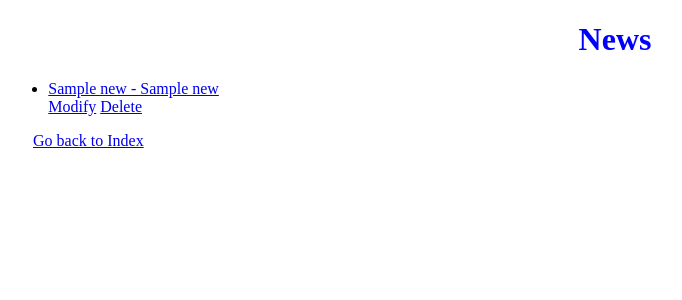
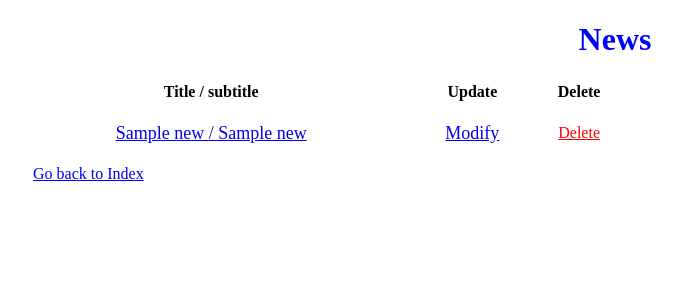
Before and after one commit to alesualam/Gymkana-formacion-Django, a Django app: page /v1/news/ in a window 1280 px wide. Shown: the top 300 px of the page, without its empty margins (25-707 px from the left). Run offline with Django 3.2, Linux system fonts and the light colour scheme; tables that the repository leaves empty hold one stand-in row (values such as "Sample post").

Commit message:
NEWS-Delete-fixed

```diff
--- a/gymk/settings.py
+++ b/gymk/settings.py
@@ -1,11 +1,8 @@
 """
 Django settings for gymk project.
-
 Generated by 'django-admin startproject' using Django 1.11.
-
 For more information on this file, see
 https://docs.djangoproject.com/en/1.11/topics/settings/
-
 For the full list of settings and their values, see
 https://docs.djangoproject.com/en/1.11/ref/settings/
 """
--- a/myapp/forms.py
+++ b/myapp/forms.py
@@ -15,6 +15,8 @@ class PostForm(forms.ModelForm):
         exclude = ('publish_date',)
 
     def clean_image(self):
+
+        import ipdb; ipdb.set_trace()
         image = self.cleaned_data.get('image', False)
         if image == settings.IMAGE_DEFAULT:
             return image
--- a/myapp/models.py
+++ b/myapp/models.py
@@ -1,6 +1,8 @@
 from django.db import models
 
 from django.core.validators import FileExtensionValidator
+
+from django.conf import settings
 
 import os
 
@@ -23,7 +25,7 @@ class BaseItems(models.Model):
 
 class New(BaseItems):
     publish_date = models.DateTimeField(auto_now_add=True, blank=True)
-    image = models.ImageField(upload_to='images/', default='images/image.jpg', validators=[FileExtensionValidator(['jpg', 'png'])], blank=False)
+    image = models.ImageField(upload_to='images/', default=settings.IMAGE_DEFAULT, validators=[FileExtensionValidator(['jpg', 'png'])], blank=False)
 
 
 class Event(BaseItems):
--- a/myapp/templates/myapp/list.html
+++ b/myapp/templates/myapp/list.html
@@ -8,15 +8,20 @@
 	<h1>News</h1>
 	<div class="list">
 	{% if news_list %}
-		<ul>
+		<table style="width:50%">
+			<tr>
+				<th>Title / subtitle</th>
+				<th>Update</th>
+				<th>Delete</th>
+			</tr>
 			{% for i in news_list %}
-				<li>
-					<a href="{% url 'myapp:new_detail' i.id %}">{{ i.title }} - {{ i.subtitle }}</a>
-					<br/><a href="{% url 'myapp:new_update' i.id %}">Modify</a>
-					<a href="{% url 'myapp:new_delete' i.id %}" onclick="return confirm('Are you sure?')">Delete</a>
-				</li>
+				<tr>
+					<td align="center"><a href="{% url 'myapp:new_detail' i.id %}"><p>{{ i.title }} / {{ i.subtitle }}</p></a></td>
+					<td align="center"><a href="{% url 'myapp:new_update' i.id %}"><p>Modify</p></a></td>
+					<td align="center"><a style="color:red" href="{% url 'myapp:new_delete' i.id %}" onclick="return confirm('Are you sure?')">Delete</a></td>
+				</tr>
 			{% endfor %}
-		</ul>
+		</table>
 	{% else %}
 		<p>The list is empty</p>
 	{% endif %}
@@ -25,6 +30,3 @@
 	</div>
 	</div>
 {% endblock content %}
-
-
-<input type="submit" onclick="return confirm('Are you sure?')"
--- a/myapp/views.py
+++ b/myapp/views.py
@@ -3,6 +3,8 @@ from __future__ import unicode_literals
 from django.http import HttpResponse, Http404
 
 from django.shortcuts import render, redirect
+
+from django.conf import settings
 
 from .forms import PostForm
 
@@ -24,7 +26,7 @@ def index(request):
 
 def create(request):
     form = PostForm()
-    form.fields['image'].initial = 'images/image.jpg'
+    form.fields['image'].initial = settings.IMAGE_DEFAULT
 
     if request.method == 'POST':
         form = PostForm(request.POST, request.FILES)
@@ -53,7 +55,7 @@ def new_detail(request, new_id):
 
     try:
         new = New.objects.get(pk=new_id)
-    except New.DoesNotExist():
+    except New.DoesNotExist:
         raise Http404("Can't get new")
 
     return render(request, 'myapp/n_detail.html', {'new': new})
@@ -63,7 +65,7 @@ def new_update(request, new_id):
 
     try:
         new = New.objects.get(pk=new_id)
-    except New.DoesNotExist():
+    except New.DoesNotExist:
         raise Http404("Can't get new")
 
     if request.method == 'POST':
@@ -72,7 +74,7 @@ def new_update(request, new_id):
             form.save()
             return redirect('/v1/news')
     else:
-        form = PostForm()
+        form = PostForm(instance=new)
 
     return render(request, 'myapp/create.html', {'form': form})
 
@@ -81,7 +83,7 @@ def new_delete(request, new_id):
 
     try:
         new = New.objects.get(pk=new_id)
-    except New.DoesNotExist():
+    except New.DoesNotExist:
         raise Http404("Can't get new")
 
     instance = New.objects.get(id=new_id)
```
Also changed, not shown: myapp/static/css/index.css (line endings or trailing spaces).
